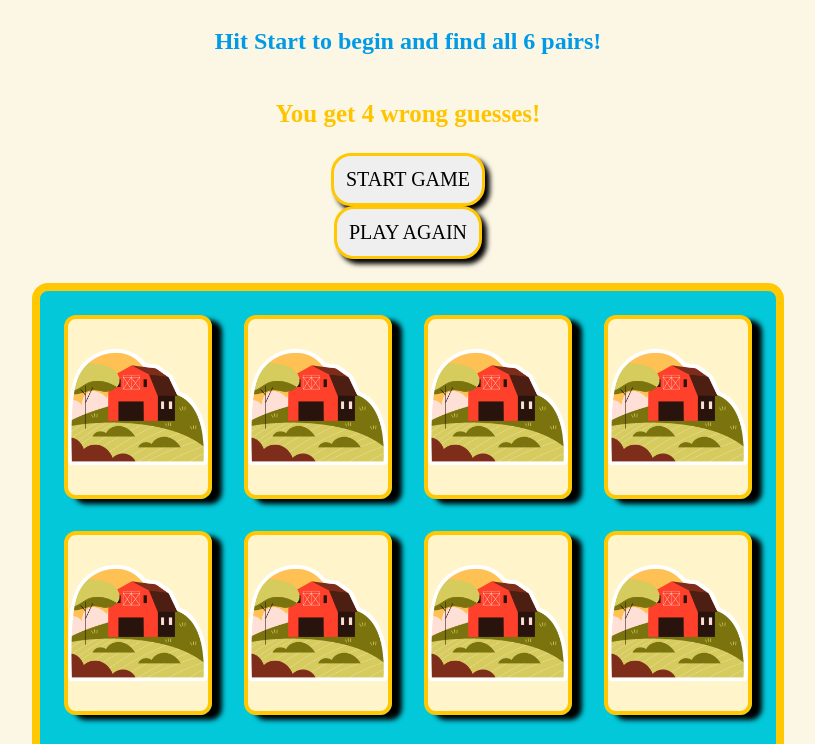
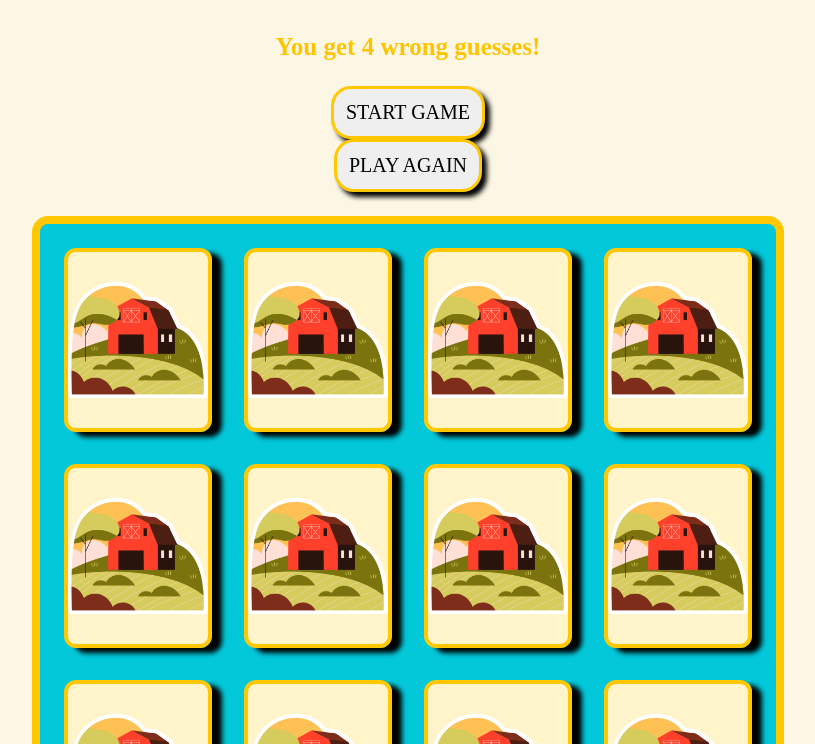
Before and after one commit to austinpowers99/Concentration, a plain HTML site: page index.html in a window 1280 px wide. Shown: the part 119-863 px from the top of the page, without its empty margins (240-1055 px from the left). Drawn offline with Linux system fonts and the light colour scheme.

```diff
--- a/index.html
+++ b/index.html
@@ -14,7 +14,7 @@
 
     <h1 align='center'>Memory Game<br>
     (Farm Animals Edition)</h1>
-    <h2>Hit Start to begin and find all 6 pairs!</h2>
+    <!-- <h2>Hit Start to begin and find all 6 pairs!</h2> -->
     <h3 id="message">You get 4 wrong guesses!</h3>
     <button id="start-btn" onclick="startGame()">START GAME</button>
     <button id="restart-btn" onclick="playAgain()">PLAY AGAIN</button>
```
